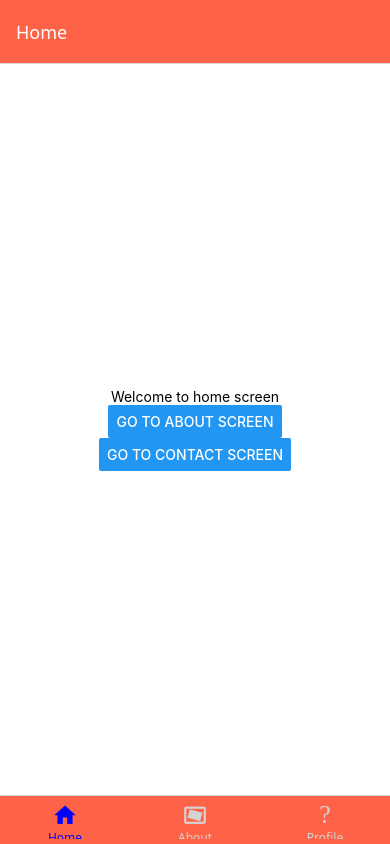
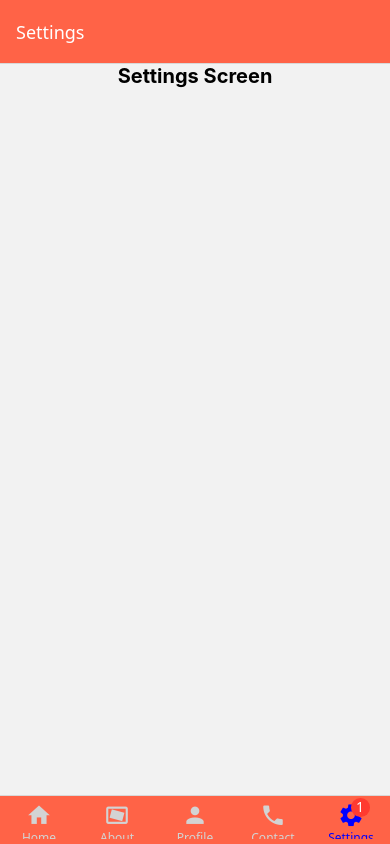
Before and after one commit to Luncek-33/dgschool-luna-vojnovic, a React Native app: screen /Settings in a window 390 px wide. Built offline with nearby package versions, Linux system fonts and the light colour scheme.

Commit message:
l 18 hard ch

```diff
--- a/src/navigation/StackNavigator.js
+++ b/src/navigation/StackNavigator.js
@@ -3,6 +3,9 @@ import { createStackNavigator } from "@react-navigation/stack";
 import Home from "../screens/Home";
 import About from "../screens/About";
 import Profile from "../screens/Profile";
+import Contact from "../screens/Contact";
+import { Settings } from "react-native";
+import settings from "../screens/Settings";
 
 const Stack = createStackNavigator();
 
@@ -41,4 +44,22 @@ const ProfileStackNavigator = ({navigation}) => {
     )
 }
 
-export {MainStackNavigator, AboutStackNavigator, ProfileStackNavigator};
+const ContactStackNavigator = ({navigation}) => {
+    return(
+        <Stack.Navigator screenOptions={ScreenOptionStyle}>
+
+            <Stack.Screen name="Contact" component={Contact}/>
+
+        </Stack.Navigator>
+    )
+}
+
+const SettingsStackNavigator = ({navigation}) => {
+    return(
+        <Stack.Navigator screenOptions={ScreenOptionStyle}>
+            <Stack.Screen name="Settings" component={settings}/>
+        </Stack.Navigator>
+    )
+}
+
+export {MainStackNavigator, AboutStackNavigator, ProfileStackNavigator, ContactStackNavigator, SettingsStackNavigator};
--- a/src/navigation/TabNavigator.js
+++ b/src/navigation/TabNavigator.js
@@ -1,22 +1,41 @@
+import React from "react";
 import { createBottomTabNavigator } from "@react-navigation/bottom-tabs";
-import {MainStackNavigator, AboutStackNavigator, ProfileStackNavigator } from "./StackNavigator";
+import { MainStackNavigator, AboutStackNavigator, ProfileStackNavigator, ContactStackNavigator, SettingsStackNavigator } from "./StackNavigator";
 import { MaterialCommunityIcons } from "@expo/vector-icons";
 
 const Tab = createBottomTabNavigator();
 
-const BottomStackNavigator = () => {
+class BottomStackNavigator extends React.Component {
+  constructor(props) {
+    super(props);
+    this.state = {
+      badge: 0,
+    };
+  }
+
+  handleTabFocus = (routeName) => {
+    if (routeName === "Settings") {
+      this.setState((prevState) => ({
+        badge: prevState.badge + 1,
+      }));
+    }
+  };
+
+  render() {
     return (
       <Tab.Navigator
         screenOptions={{
           tabBarActiveTintColor: "blue",
           tabBarInactiveTintColor: "lightgray",
-        tabBarStyle: {
-          backgroundColor: "#FF6347",
+          tabBarStyle: { backgroundColor: "#FF6347" },
+          tabBarLabelStyle: { fontSize: 12 },
+          headerShown: false,
+        }}
+
+        screenListeners={{
+          focus: (e) => {
+            this.handleTabFocus(e.target?.split('-')[0]); // focus kad udje na odredjeni tab, sprema promjenu u e, target cuva id taba u kojem je user, ako je id npr. settings-33, uzima smo settings ovaj split id
           },
-        tabBarLabelStyle: {
-          fontSize: 12,
-        },
-        headerShown: false,
         }}
       >
         <Tab.Screen
@@ -35,31 +54,44 @@ const BottomStackNavigator = () => {
           options={{
             tabBarLabel: "About",
             tabBarIcon: ({ color }) => (
-            <MaterialCommunityIcons
-              name="video-stabilization"
-              size={26}
-              color={color}
-            />
+              <MaterialCommunityIcons name="video-stabilization" size={26} color={color} />
             ),
           }}
         />
-
         <Tab.Screen
           name="Profile"
           component={ProfileStackNavigator}
           options={{
             tabBarLabel: "Profile",
             tabBarIcon: ({ color }) => (
-            <MaterialCommunityIcons
-              name="user"
-              size={26}
-              color={color}
+              <MaterialCommunityIcons name="account" size={26} color={color} />
+            ),
+          }}
         />
+        <Tab.Screen
+          name="Contact"
+          component={ContactStackNavigator}
+          options={{
+            tabBarLabel: "Contact",
+            tabBarIcon: ({ color }) => (
+              <MaterialCommunityIcons name="phone" size={26} color={color} />
             ),
+          }}
+        />
+        <Tab.Screen
+          name="Settings"
+          component={SettingsStackNavigator}
+          options={{
+            tabBarLabel: "Settings",
+            tabBarIcon: ({ color }) => (
+              <MaterialCommunityIcons name="cog" size={26} color={color} />
+            ),
+            tabBarBadge: this.state.badge > 0 ? this.state.badge : undefined,
           }}
         />
       </Tab.Navigator>
     );
-};
+  }
+}
 
 export default BottomStackNavigator;
--- /dev/null
+++ b/src/screens/Settings.js
@@ -0,0 +1,24 @@
+import react from "react";
+import { View, Text, StyleSheet } from "react-native";
+
+const settings = () => {
+    return(
+        <View style={styles.container}>
+            <Text style={styles.txt}>Settings Screen</Text>
+        </View>
+    );
+}
+
+const styles = StyleSheet.create({
+    container:{
+        flex:1,
+        flexDirection: "column",
+        alignItems:"center",
+    },
+    txt:{
+        fontSize: 20,
+        fontWeight: "bold"
+    }
+});
+
+export default settings;
```
Lines whose indentation alone changed are shown as unchanged.
